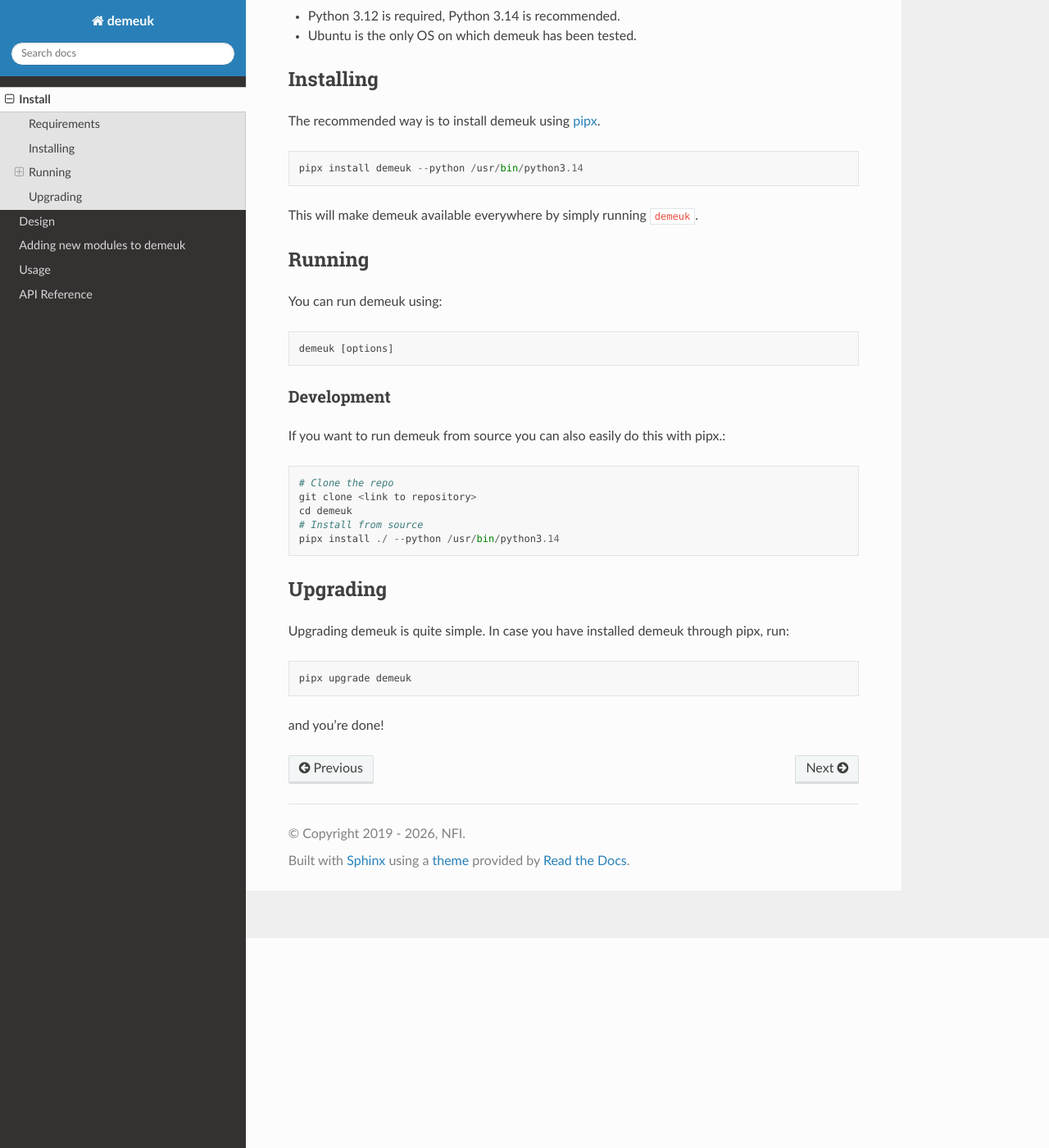
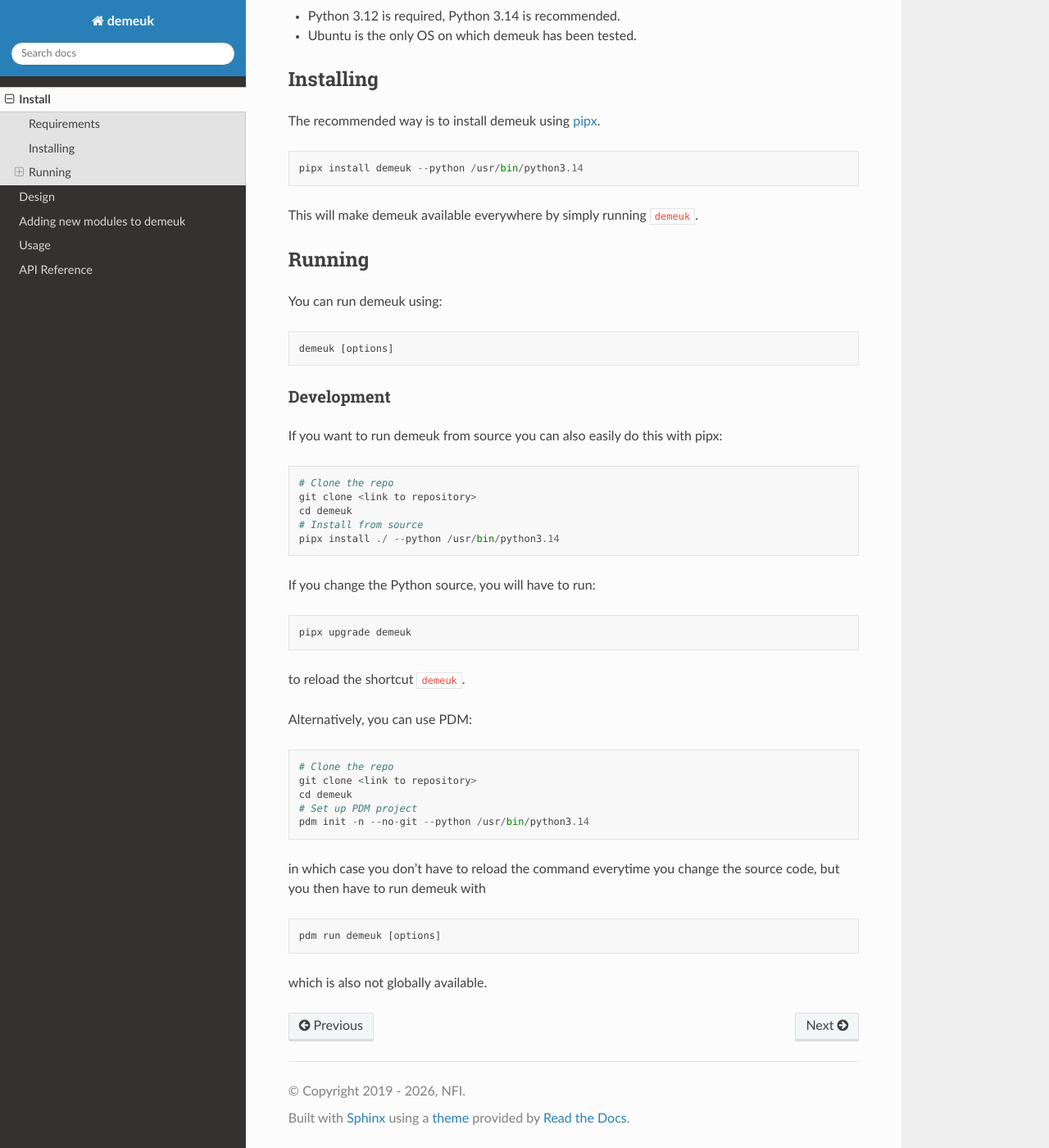
Before and after one commit to NetherlandsForensicInstitute/demeuk, a Sphinx documentation site: the page built from docs/install.rst, in a window 1280 px wide and 1400 px high, scrolled down 256 px. Shown: the whole window at 82% size. Built offline with Sphinx 7.4.7 and the Read the Docs theme 3.1.0, drawn with Linux system fonts in a browser that asks for light colours; the version number could not be read and is left out.

Commit message:
Added alternative install instructions

```diff
--- a/docs/install.rst
+++ b/docs/install.rst
@@ -26,7 +26,7 @@
 
 Development
 ~~~~~~~~~~~~~~~
-If you want to run demeuk from source you can also easily do this with pipx.::
+If you want to run demeuk from source you can also easily do this with pipx: ::
 
     # Clone the repo
     git clone <link to repository>
@@ -34,11 +34,22 @@
     # Install from source
     pipx install ./ --python /usr/bin/python3.14
 
-Upgrading
----------
-
-Upgrading demeuk is quite simple. In case you have installed demeuk through pipx, run::
+If you change the Python source, you will have to run::
 
     pipx upgrade demeuk
 
-and you're done!
+to reload the shortcut ``demeuk``.
+
+Alternatively, you can use PDM: ::
+
+    # Clone the repo
+    git clone <link to repository>
+    cd demeuk
+    # Set up PDM project
+    pdm init -n --no-git --python /usr/bin/python3.14
+
+in which case you don't have to reload the command everytime you change the source code, but you then have to run demeuk with ::
+
+    pdm run demeuk [options]
+
+which is also not globally available.
```
Also changed, not shown: docs/api_ref.rst (+0 -53 lines).
